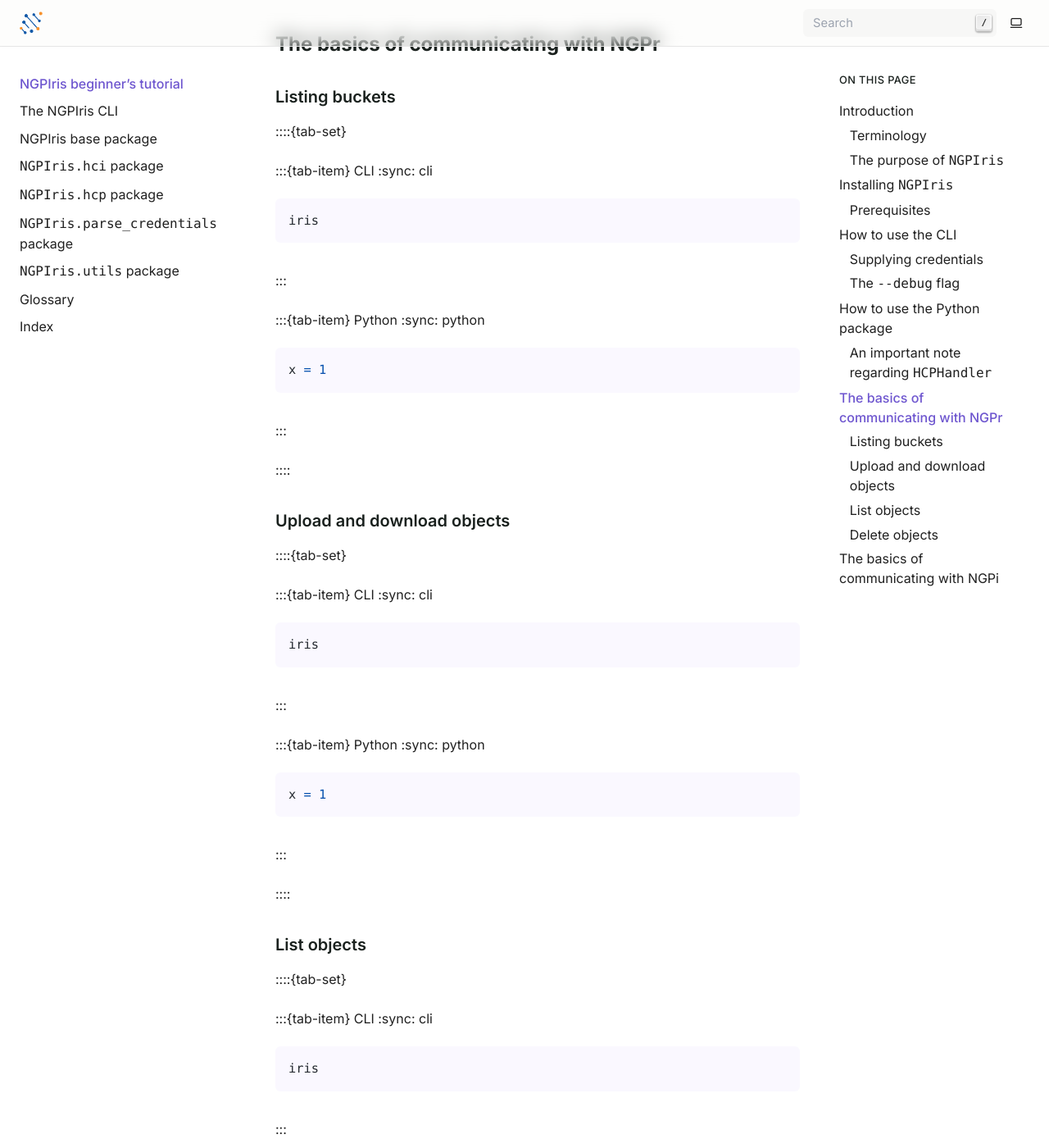
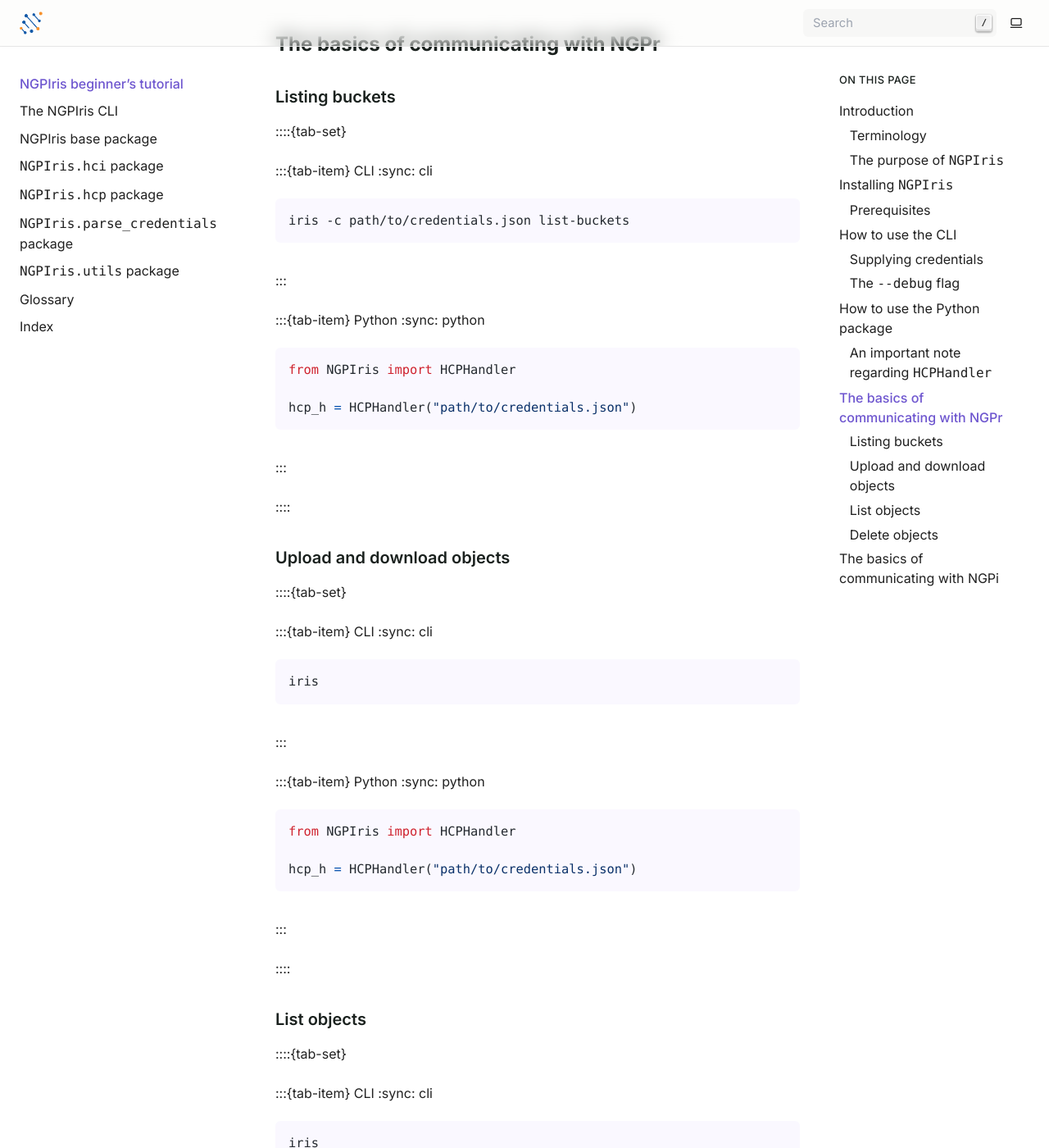
Before and after one commit to genomic-medicine-sweden/NGPIris, a Sphinx documentation site: the page built from docs/NGPIris_tutorial.md, in a window 1280 px wide and 1400 px high, scrolled down 7040 px. Shown: the whole window at 82% size. Built offline with Sphinx 7.4.7, drawn with Linux system fonts in a browser that asks for light colours; some of the changed text lies outside the part shown.

Commit message:
Update NGPIris_tutorial.md

````diff
--- a/docs/NGPIris_tutorial.md
+++ b/docs/NGPIris_tutorial.md
@@ -236,7 +236,7 @@ hcp_h.mount_bucket("my_bucket")
 :sync: cli
 
 ```{code} sh
-iris
+iris -c path/to/credentials.json list-buckets
 ```
 
 :::
@@ -245,7 +245,9 @@ iris
 :sync: python
 
 ```{code} python
-x = 1
+from NGPIris import HCPHandler
+
+hcp_h = HCPHandler("path/to/credentials.json")
 ```
 
 :::
@@ -269,7 +271,9 @@ iris
 :sync: python
 
 ```{code} python
-x = 1
+from NGPIris import HCPHandler
+
+hcp_h = HCPHandler("path/to/credentials.json")
 ```
 
 :::
@@ -295,7 +299,9 @@ iris
 :sync: python
 
 ```{code} python
-x = 1
+from NGPIris import HCPHandler
+
+hcp_h = HCPHandler("path/to/credentials.json")
 ```
 
 :::
@@ -319,7 +325,9 @@ iris
 :sync: python
 
 ```{code} python
-x = 1
+from NGPIris import HCPHandler
+
+hcp_h = HCPHandler("path/to/credentials.json")
 ```
 
 :::
````
